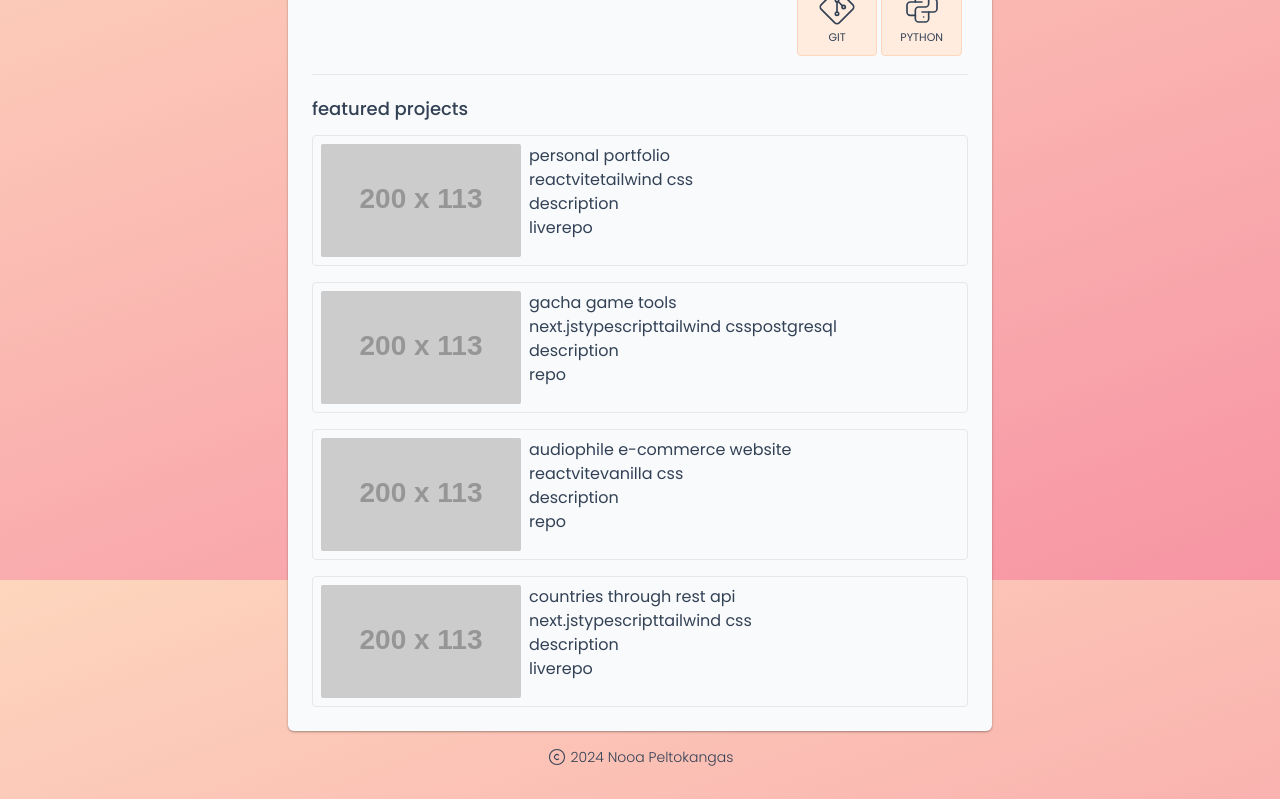
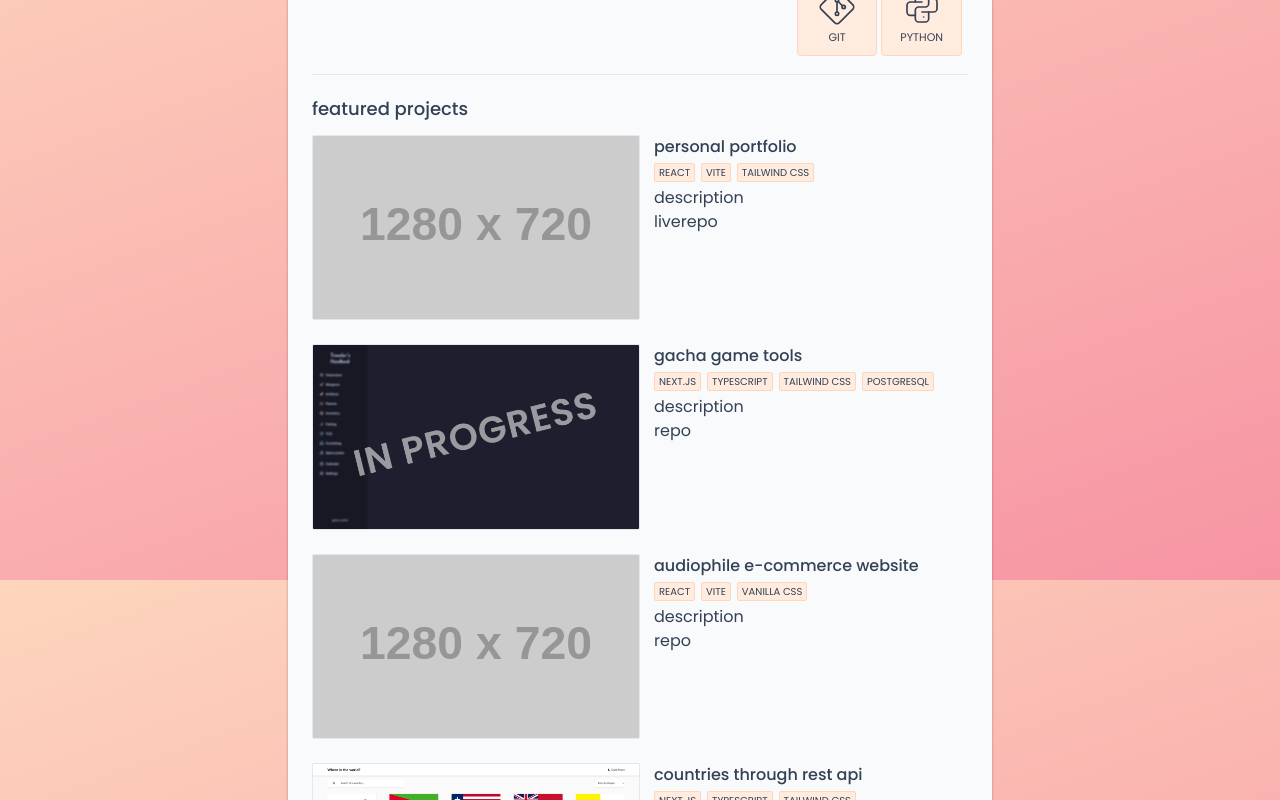
Before and after one commit to nooa-p/nooa-p.github.io, a React (Vite) app: page / in a window 1280 px wide. Shown: the part 1020-1820 px from the top of the page. Built offline with nearby package versions, Linux system fonts and the light colour scheme.

Commit message:
tech button styling

```diff
--- a/src/components/Project.jsx
+++ b/src/components/Project.jsx
@@ -3,7 +3,7 @@ function ProjectList() {
     {
       name: "personal portfolio",
       description: "description",
-      image: "",
+      image: "https://placehold.co/1280x720",
       techs: [
         "react", "vite", "tailwind css"
       ],
@@ -13,7 +13,7 @@ function ProjectList() {
     {
       name: "gacha game tools",
       description: "description",
-      image: "",
+      image: "project2-min.webp",
       techs: [
         "next.js", "typescript", "tailwind css", "postgresql"
       ],
@@ -23,7 +23,7 @@ function ProjectList() {
     {
       name: "audiophile e-commerce website",
       description: "description",
-      image: "",
+      image: "https://placehold.co/1280x720",
       techs: [
         "react", "vite", "vanilla css"
       ],
@@ -33,7 +33,7 @@ function ProjectList() {
     {
       name: "countries through rest api",
       description: "description",
-      image: "",
+      image: "project4-min.webp",
       techs: [
         "next.js", "typescript", "tailwind css"
       ],
@@ -45,14 +45,14 @@ function ProjectList() {
   return (
     projects.map((project) => {
       return (
-        <div key={project.name} className="flex flex-col sm:flex-row gap-2 p-2 border rounded">
-          <img src="https://placehold.co/200x113" alt="" className="rounded-sm" />
-          <div>
-            <h4>{project.name}</h4>
-            <div className="flex flex-row">
+        <div key={project.name} className="flex flex-col sm:flex-row gap-3.5">
+          <img src={project.image} alt="" className="rounded-sm sm:w-1/2 border" />
+          <div className="space-y-1">
+            <h4 className="font-medium">{project.name}</h4>
+            <div className="flex flex-row gap-1.5">
               {project.techs.map((tech) => {
                 return (
-                  <div key={tech}>{tech}</div>
+                  <div key={tech} className="bg-[#ffecde] border border-romantic-200 text-[10px] uppercase py-[1px] px-1 rounded-sm">{tech}</div>
                 )
               })}
             </div>
@@ -70,7 +70,7 @@ function Project() {
   return (
     <div id="project" className="py-2">
       <h3 className="text-lg font-medium my-3">featured projects</h3>
-      <div className="flex flex-col gap-4">
+      <div className="flex flex-col gap-6">
         <ProjectList />
       </div>
     </div>
```
Also changed, not shown: public/project2-min.webp (added), public/project4-min.webp (added).
